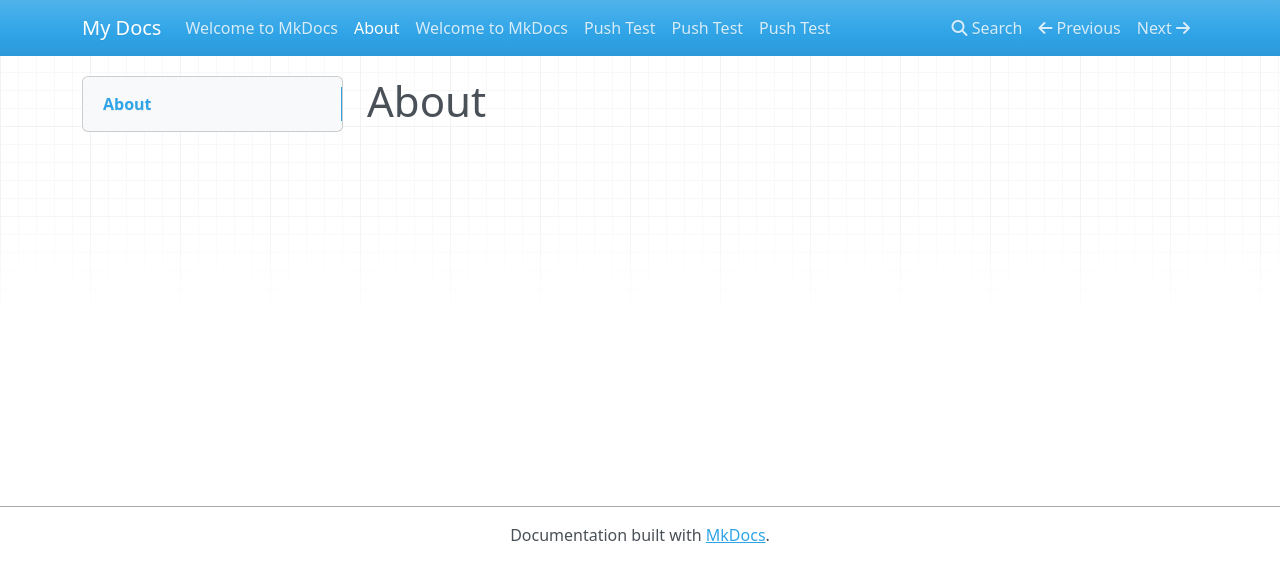
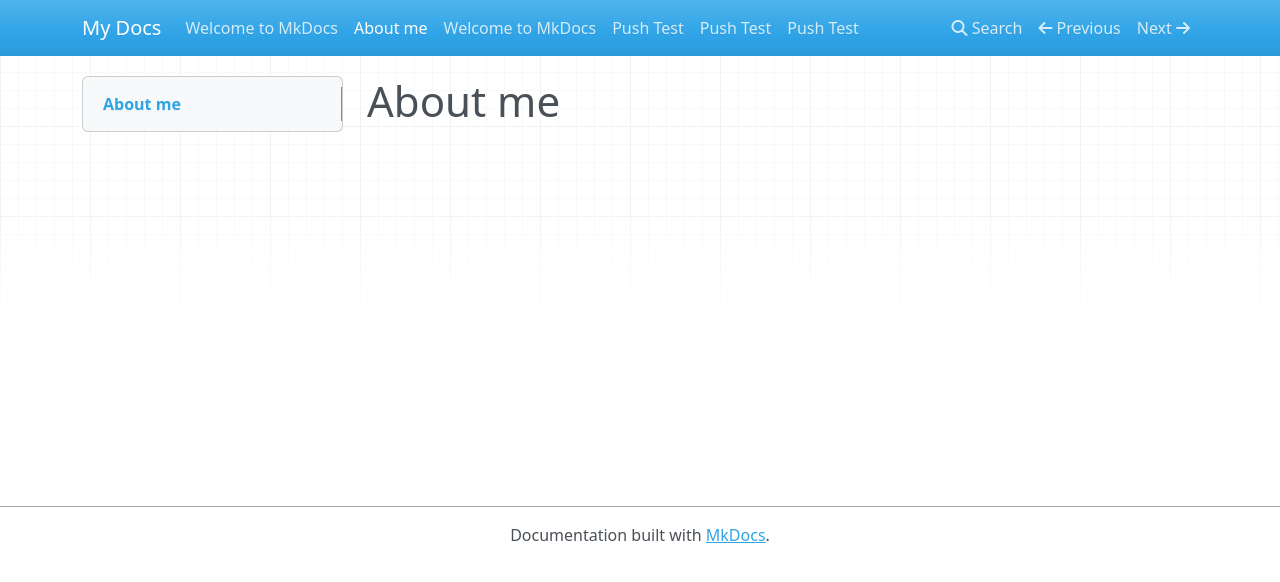
Before and after one commit to eagleanalytix/test3, an MkDocs documentation site: the page built from docs/about.md, in a window 1280 px wide. Shown: the top 582 px of the page. Built offline with MkDocs 1.6.1, drawn with Linux system fonts in a browser that asks for light colours; nearby versions of some CDN libraries.

```diff
--- a/docs/about.md
+++ b/docs/about.md
@@ -1 +1 @@
-# About
+# About me
```
